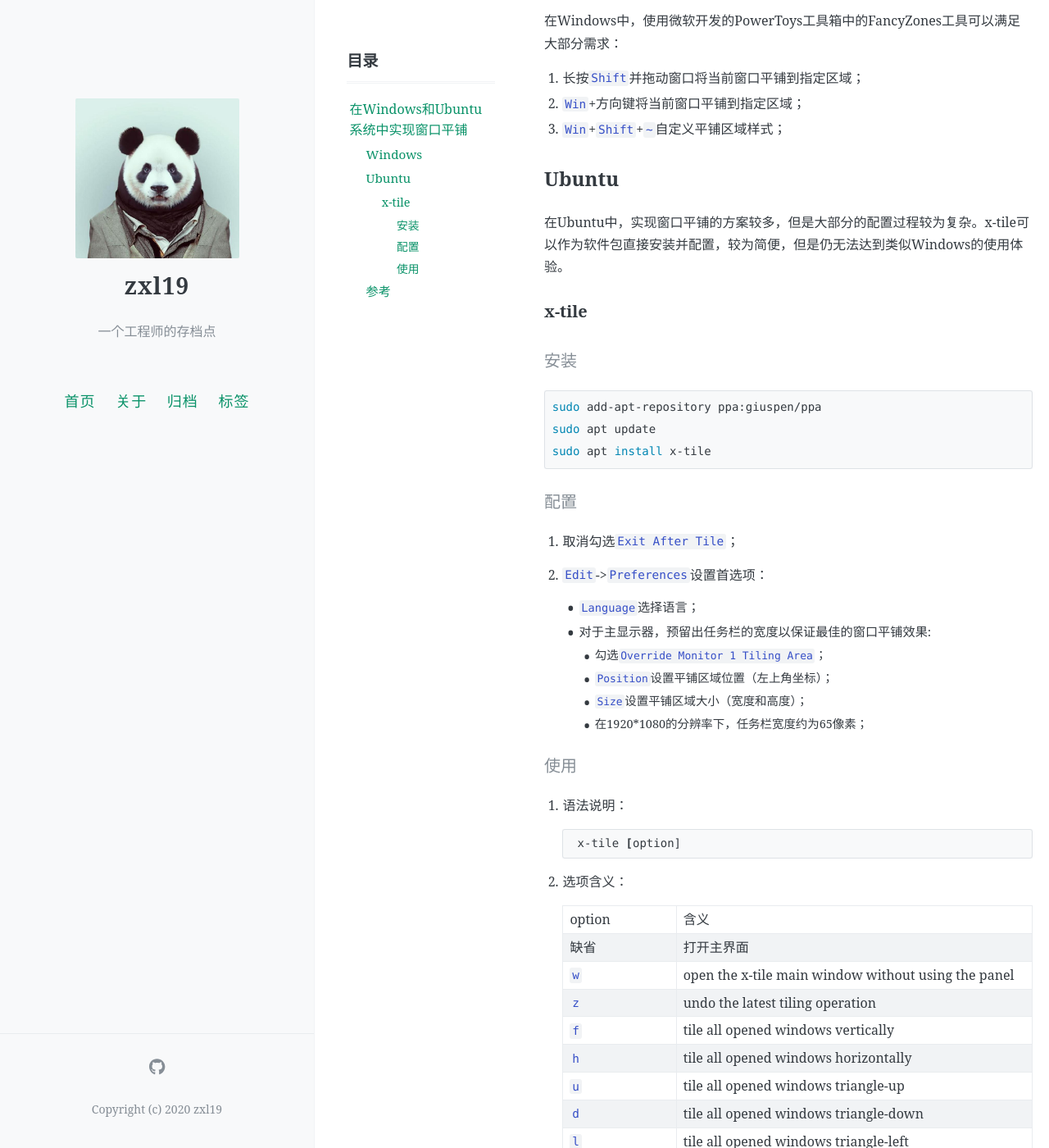
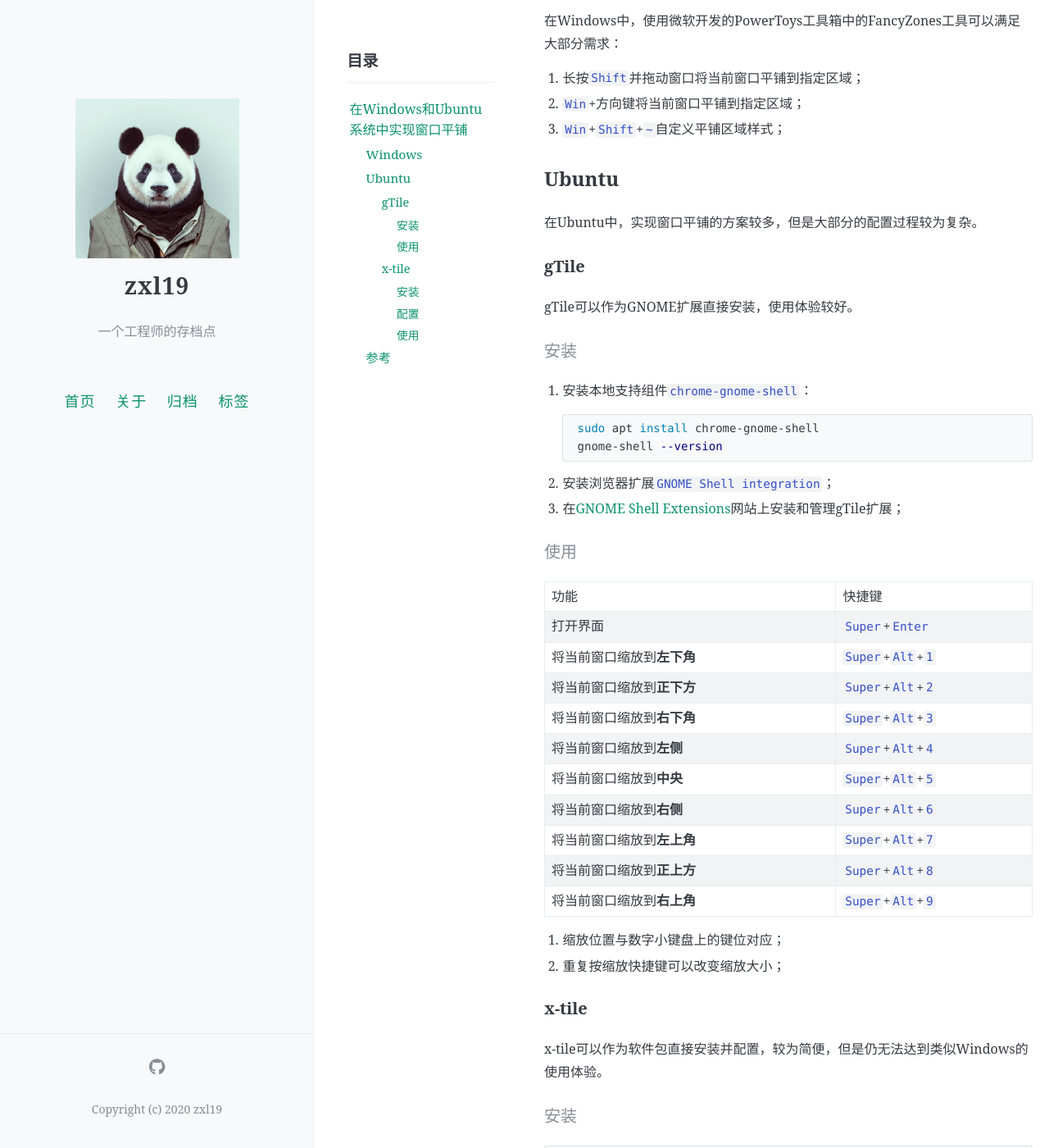
Before and after one commit to zxl19/zxl19.github.io, a Jekyll site: the page built from _posts/2023-03-20-tiling-window.md, in a window 1280 px wide and 1400 px high, scrolled down 252 px. Shown: the whole window at 82% size. Built offline with Jekyll 4.4.1, drawn with Linux system fonts in a browser that asks for light colours; comment, search, counter and statistics services are not loaded; some of the changed text lies outside the part shown.

Commit message:
Update Posts

````diff
--- a/_posts/2023-03-20-tiling-window.md
+++ b/_posts/2023-03-20-tiling-window.md
@@ -23,9 +23,45 @@ pinned: false
 
 ## Ubuntu
 
-在Ubuntu中，实现窗口平铺的方案较多，但是大部分的配置过程较为复杂。x-tile可以作为软件包直接安装并配置，较为简便，但是仍无法达到类似Windows的使用体验。
+在Ubuntu中，实现窗口平铺的方案较多，但是大部分的配置过程较为复杂。
+
+### gTile
+
+gTile可以作为GNOME扩展直接安装，使用体验较好。
+
+#### 安装
+
+1. 安装本地支持组件`chrome-gnome-shell`：
+
+    ```shell
+    sudo apt install chrome-gnome-shell
+    gnome-shell --version
+    ```
+
+2. 安装浏览器扩展`GNOME Shell integration`；
+3. 在[GNOME Shell Extensions](https://extensions.gnome.org)网站上安装和管理gTile扩展；
+
+#### 使用
+
+| 功能 | 快捷键 |
+| :--- | :--- |
+| 打开界面 | `Super`+`Enter` |
+| 将当前窗口缩放到**左下角** | `Super`+`Alt`+`1` |
+| 将当前窗口缩放到**正下方** | `Super`+`Alt`+`2` |
+| 将当前窗口缩放到**右下角** | `Super`+`Alt`+`3` |
+| 将当前窗口缩放到**左侧** | `Super`+`Alt`+`4` |
+| 将当前窗口缩放到**中央** | `Super`+`Alt`+`5` |
+| 将当前窗口缩放到**右侧** | `Super`+`Alt`+`6` |
+| 将当前窗口缩放到**左上角** | `Super`+`Alt`+`7` |
+| 将当前窗口缩放到**正上方** | `Super`+`Alt`+`8` |
+| 将当前窗口缩放到**右上角** | `Super`+`Alt`+`9` |
+
+1. 缩放位置与数字小键盘上的键位对应；
+2. 重复按缩放快捷键可以改变缩放大小；
 
 ### x-tile
+
+x-tile可以作为软件包直接安装并配置，较为简便，但是仍无法达到类似Windows的使用体验。
 
 #### 安装
 
@@ -88,5 +124,8 @@ sudo apt install x-tile
 3. [13 Best Tiling Window Managers for Linux-Tecmint](https://www.tecmint.com/best-tiling-window-managers-for-linux/)
 4. [20 Best tiling window managers for Linux as of 2023-Slant](https://www.slant.co/topics/1902/~best-tiling-window-managers-for-linux)
 5. [Linux app for snapping windows into "Zones"](https://forums.overclockers.com.au/threads/linux-app-for-snapping-windows-into-zones.1290063/)
-6. [x tile-giuspen](https://www.giuspen.com/x-tile/)
-7. [giuspen/x-tile](https://github.com/giuspen/x-tile)
+6. [gTile-GNOME Shell Extensions](https://extensions.gnome.org/extension/28/gtile/)
+7. [gTile/gTile](https://github.com/gTile/gTile)
+8. [如何安装GNOME插件-techmoe的文章-知乎](https://zhuanlan.zhihu.com/p/36265103)
+9. [x tile-giuspen](https://www.giuspen.com/x-tile/)
+10. [giuspen/x-tile](https://github.com/giuspen/x-tile)
````
Also changed, not shown: _posts/2020-06-08-meme-archive.md (+14 -13 lines), _posts/2021-06-01-cpp-library.md (+1 -0 lines), _posts/2021-09-19-stl-note.md (+2 -2 lines), _posts/2022-10-11-slam-material.md (+6 -1 lines), _posts/2023-04-11-nanoflann-note.md (+13 -0 lines).
